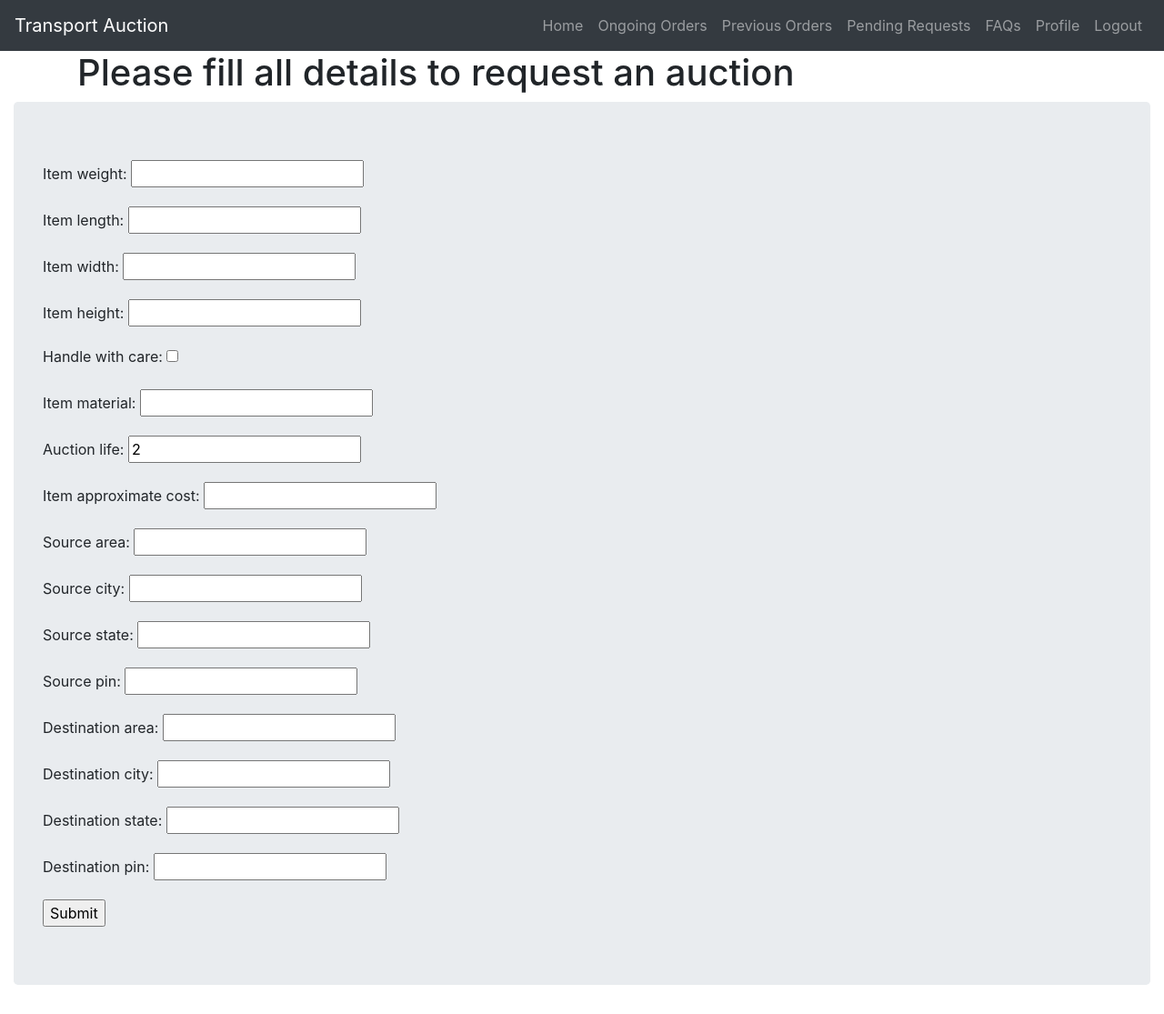
After one commit to lavisingla/transport-auction, a Django app: page /customer/place-request/7/ in a window 1280 px wide. The commit adds this page. Shown: the whole page at 91% size. Run offline with Django 3.2, Linux system fonts and the light colour scheme; some libraries are stand-ins or nearby versions.

Commit message:
added user request generator

```diff
--- /dev/null
+++ b/project/customer/forms.py
@@ -0,0 +1,13 @@
+from django import forms
+from django.contrib.auth.models import User
+from customer.models import item_info,order_path_info
+
+class ItemInfoForm(forms.ModelForm):
+    class Meta():
+        model = item_info
+        exclude=('order_id','objects','item_id')
+
+class OrderPath(forms.ModelForm):
+    class Meta():
+        model = order_path_info
+        exclude=('order_id','objects')
--- a/project/customer/models.py
+++ b/project/customer/models.py
@@ -18,11 +18,11 @@ class OrderPathInfoManager(models.Manager):
 
 class ItemInfoManager(models.Manager):
     def get_item_info(self,order_id):
-        return self.filter(order_id=order_id).order_by('-bet_price')
+        return self.filter(order_id=order_id)
 
 class OrderBetsManager(models.Manager):
     def get_bets(self,order_id):
-        return self.filter(order_id=order_id)
+        return self.filter(order_id=order_id).order_by('-bet_price')
 
 class items(models.Model):
     item_name = models.CharField(max_length=100)
@@ -37,18 +37,20 @@ class item_info(models.Model):
     item_length=models.DecimalField(max_digits=20,decimal_places=2)
     item_width=models.DecimalField(max_digits=20,decimal_places=2)
     item_height=models.DecimalField(max_digits=20,decimal_places=2)
+    item_id=models.PositiveIntegerField(null=True)
     handle_with_care = models.BooleanField(default=False)
     item_material=models.CharField(max_length=100)
+    auction_life = models.PositiveIntegerField(default=2)
     item_approximate_cost=models.IntegerField(blank=True,null=True)
 
 class order_path_info(models.Model):
         order_id = models.CharField(max_length=20)
         objects=OrderPathInfoManager()
-        source_area = models.TextField()
+        source_area = models.CharField(max_length=100)
         source_city=models.CharField(max_length=30)
         source_state=models.CharField(max_length=30)
         source_pin=models.IntegerField()
-        destination_area = models.TextField()
+        destination_area = models.CharField(max_length=100)
         destination_city=models.CharField(max_length=30)
         destination_state=models.CharField(max_length=30)
         destination_pin=models.IntegerField()
@@ -65,8 +67,9 @@ class order_bets(models.Model):
 
 class order(models.Model):
     order_id = models.CharField(max_length=20)
+    item_id=models.PositiveIntegerField(null=True)
     customer_id = models.CharField(max_length=20)
-    merchant_id=models.CharField(max_length=20)
+    merchant_id=models.CharField(max_length=20,null=True)
     comfirmed = models.BooleanField(default=False)
     completed=models.BooleanField(default=False)
     final_price=models.IntegerField(default=0)
--- a/project/customer/urls.py
+++ b/project/customer/urls.py
@@ -1,7 +1,7 @@
 from django.contrib import admin
 from django.urls import path
 from .views import login_view,ongoing_orders_view,previous_orders_view,pending_requests_view,home_view
-from .views import merchant_detail_view,bets_view,profile_view
+from .views import merchant_detail_view,bets_view,profile_view,placeRequest_view
 
 app_name="customer"
 
@@ -14,4 +14,5 @@ path('pending_requests/',pending_requests_view,name='pending_requests'),
 path('merchant_detail/<slug:merchant_id>/',merchant_detail_view,name="merchant_details"),
 path('bets/<slug:order_id>/',bets_view,name="bets_detail"),
 path('profile',profile_view,name="profile"),
+path('place-request/<int:itemId>/',placeRequest_view,name="place_request"),
 ]
--- a/project/customer/views.py
+++ b/project/customer/views.py
@@ -1,10 +1,12 @@
-from django.shortcuts import render
+from django.shortcuts import render,redirect
 from django.http import HttpResponse
 from django.contrib.auth import logout
 from django.contrib.auth.models import User
 from django.contrib.auth import authenticate,login
 from user_auth.models import user_info
 from .models import order,order_bets,items,item_info,order_path_info,items
+from .forms import ItemInfoForm,OrderPath
+from datetime import datetime,date
 
 
 def home_view(request):
@@ -14,7 +16,7 @@ def home_view(request):
 def login_view(request):
 
          if request.user.is_authenticated:
-            return render(request,'base2.html',{})
+            return redirect("/customer/")
 
          if request.method == 'POST':
             # First get the username and password supplied
@@ -36,7 +38,7 @@ def login_view(request):
                         login(request,user)
                     # Send the user back to some page.
                     # In this case their homepage.
-                        return render(request,'base2.html',{})
+                        return redirect("/customer/")
                     else:
                         return HttpResponse('Your account exists as merchant not user!!')
 
@@ -91,7 +93,10 @@ def previous_orders_view(request):
 def pending_requests_view(request):
     user = request.user
     username = user.username
-    print(username)
+    to = datetime.now()
+    t = str(to)
+    req = t[0:4]+t[5:7]+t[8:10]+t[11:13]+t[14:16]+t[17:19]+t[20:26];
+    print(req)
     pending_orders = order.objects.get_pending_requests(username)
     pending_path_list=[]
     item_info_list=[]
@@ -118,3 +123,37 @@ def profile_view(request):
     user = request.user;
     user_inform=user_info.objects.get_user_details(user.username)
     return render(request,'customer/profile.html',{'user':user,'user_info':user_inform[0]})
+
+def placeRequest_view(request,itemId):
+    user = request.user
+    if request.method =='POST':
+        item_info = ItemInfoForm(data=request.POST)
+        path = OrderPath(data=request.POST)
+
+        if item_info.is_valid and path.is_valid:
+            to = datetime.now()
+            t = str(to)
+            req = t[0:4]+t[5:7]+t[8:10]+t[11:13]+t[14:16]+t[17:19]+t[20:26];
+            order_path = path.save(commit=False)
+            order_path.order_id = req
+            item = item_info.save(commit=False)
+            item.order_id=req
+            item.item_id=itemId
+
+            order_new = order(order_id=req,item_id=itemId,customer_id=user.username,
+                                date=date.today())
+            order_new.save()
+            item.save()
+            order_path.save()
+
+            return HttpResponse("<h1>Congratulation your auction request has been placed")
+
+    else:
+        item_info=ItemInfoForm
+        path=OrderPath
+
+    context={
+    'item_info_form':item_info,
+    'path_form':path,
+    }
+    return render(request,'customer/addrequest.html',context)
--- /dev/null
+++ b/project/templates/customer/addrequest.html
@@ -0,0 +1,18 @@
+{% extends 'base2.html' %}
+
+{% block content%}
+<div class="container ">
+  <h1 id='h1'> Please fill all details to request an auction</h1>
+</div>
+<div class="container-fluid">
+  <div class="jumbotron">
+
+      <form method="post" >
+        {% csrf_token %}
+        {{ item_info_form.as_p }}
+        {{ path_form.as_p }}
+        <input type="submit"  value="Submit">
+      </form>
+  </div>
+</div>
+{% endblock %}
```
Also changed, not shown: project/templates/customer/customer_home.html (+8 -8 lines), project/templates/customer/pending_requests.html (+1 -6 lines), project/customer/migrations/0002_item_info_item_id.py (added), project/customer/migrations/0003_order_item_id.py (added), project/customer/migrations/0004_item_info_auction_life.py (added), project/customer/migrations/0005_auto_20190619_1846.py (added), project/customer/migrations/0006_auto_20190619_1901.py (added), project/db.sqlite3.
